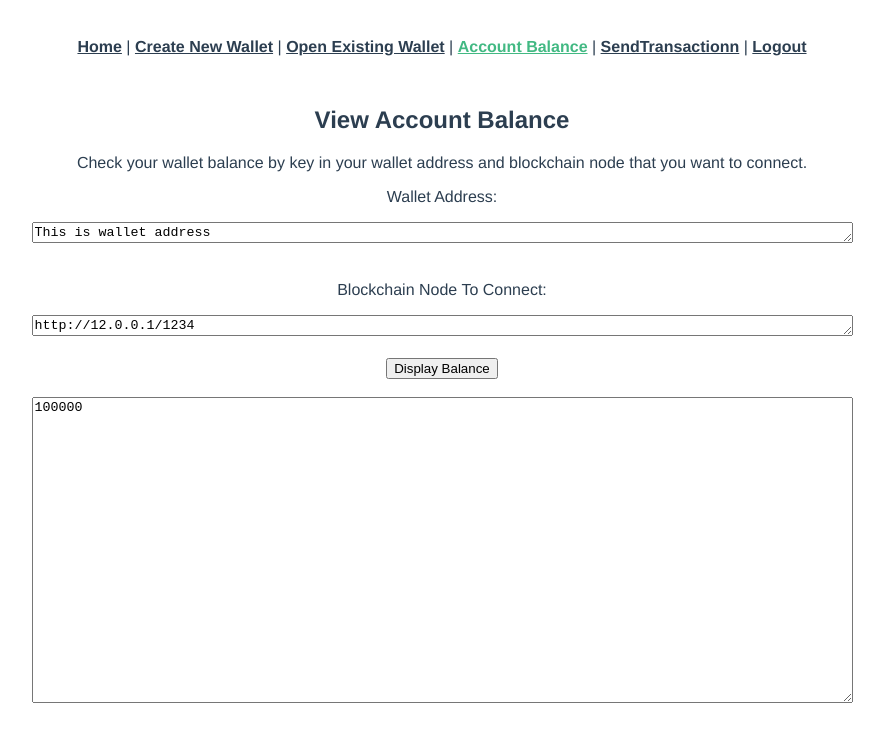
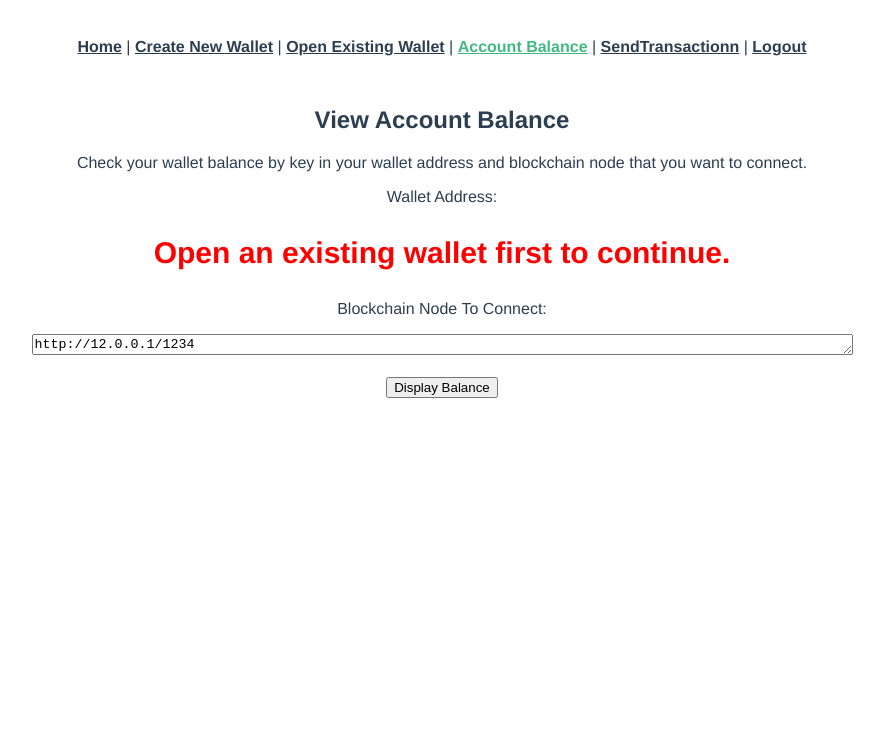
Before and after one commit to ChawPohChia/TPWallet, a Vue app: page /AccountBalance in a window 1280 px wide. Shown: the top 742 px of the page, without its empty margins (198-1082 px from the left). Built offline with nearby package versions, Linux system fonts and the light colour scheme.

Commit message:
Retrieve account balance using network api call

```diff
--- a/src/components/AccountBalance.vue
+++ b/src/components/AccountBalance.vue
@@ -10,21 +10,14 @@
       </div>
     </div>
 
-    <form v-on:submit.prevent="ViewWallet()">
+    <form v-on:submit.prevent="GetBalance()">
       <p class="lead">Wallet Address:</p>
-      <textarea class="form-control" rows="1" cols="100" id="walletAddress" v-model="form.walletAddress"></textarea><br><br>
+      <!--textarea class="form-control" rows="1" cols="100" id="walletAddress" v-model="form.walletAddress"></textarea><br><br-->
+      <p class="lead" style="color:red;font-weight:bold;font-size:30px">{{form.walletAddress}}</p>
       <p class="lead">Blockchain Node To Connect:</p>
       <textarea class="form-control" rows="1" cols="100" id="nodeToConnect" v-model="form.nodeToConnect"></textarea><br><br>
       <button type="submit" class="btn btn-primary">Display Balance</button><br><br>
-      <div class="form-group">
-        <textarea
-          class="form-control"
-          rows="20"
-          cols="100"
-          id="DisplayedBalance"
-          v-model="form.balance"
-        ></textarea>
-      </div>
+      <p class="lead" style="color:red;font-weight:bold;font-size:30px" id="balance"></p>
     </form>
   </section>
 </template>
@@ -35,16 +28,34 @@
    data() {
     return {
       form: {
-        walletAddress: "This is wallet address",
+        walletAddress: "",
         nodeToConnect: "http://12.0.0.1/1234",
-        balance: 100000
+        message:""
       }
     }
    },
 
+  mounted() {
+      if (this.$store.state.publicAddress=="")
+            this.form.walletAddress="Open an existing wallet first to continue.";
+      else
+            this.form.walletAddress=this.$store.state.publicAddress;
+  },
+
+
    methods: {
-    ViewWallet() {
-      console.log("Retrieving wallet balance now..");
+    GetBalance() {
+      const axios = require("axios").default;
+      var accountBalanceApiCall="http://127.0.0.1:1234/address/"+this.$store.state.publicAddress+"/balance"
+      console.log(accountBalanceApiCall)
+      axios
+        .get(accountBalanceApiCall)
+        .then(function(response) {
+          if(response.data.balance==-1)
+              document.getElementById("balance").innerHTML  = response.data.message;
+          else
+              document.getElementById("balance").innerHTML  = response.data.balance;
+        });
       }
    }
   }
```
